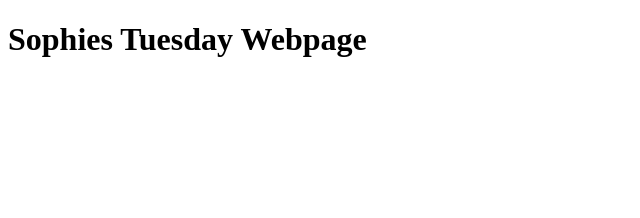
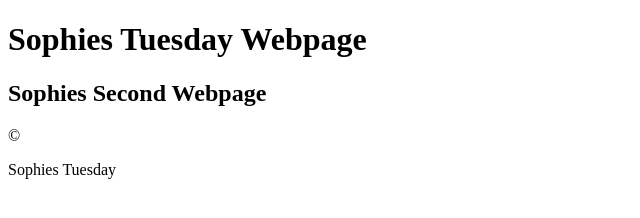
Before and after one commit to SophieG27/Tuesday, a plain HTML site: page index.html in a window 1280 px wide. Shown: the whole page, without its empty margins (0-640 px from the left). Drawn offline with Linux system fonts and the light colour scheme.

Commit message:
Added Copyright logo

```diff
--- a/index.html
+++ b/index.html
@@ -7,6 +7,10 @@
     <title>Sophies Tuesday Webpage</title>
 </head>
 <h1>Sophies Tuesday Webpage</h1>
+
+<h2>Sophies Second Webpage</h2>
+<footer>&copy;</footer>
+<p>Sophies Tuesday</p>
 <body>
 
 </body>
```
